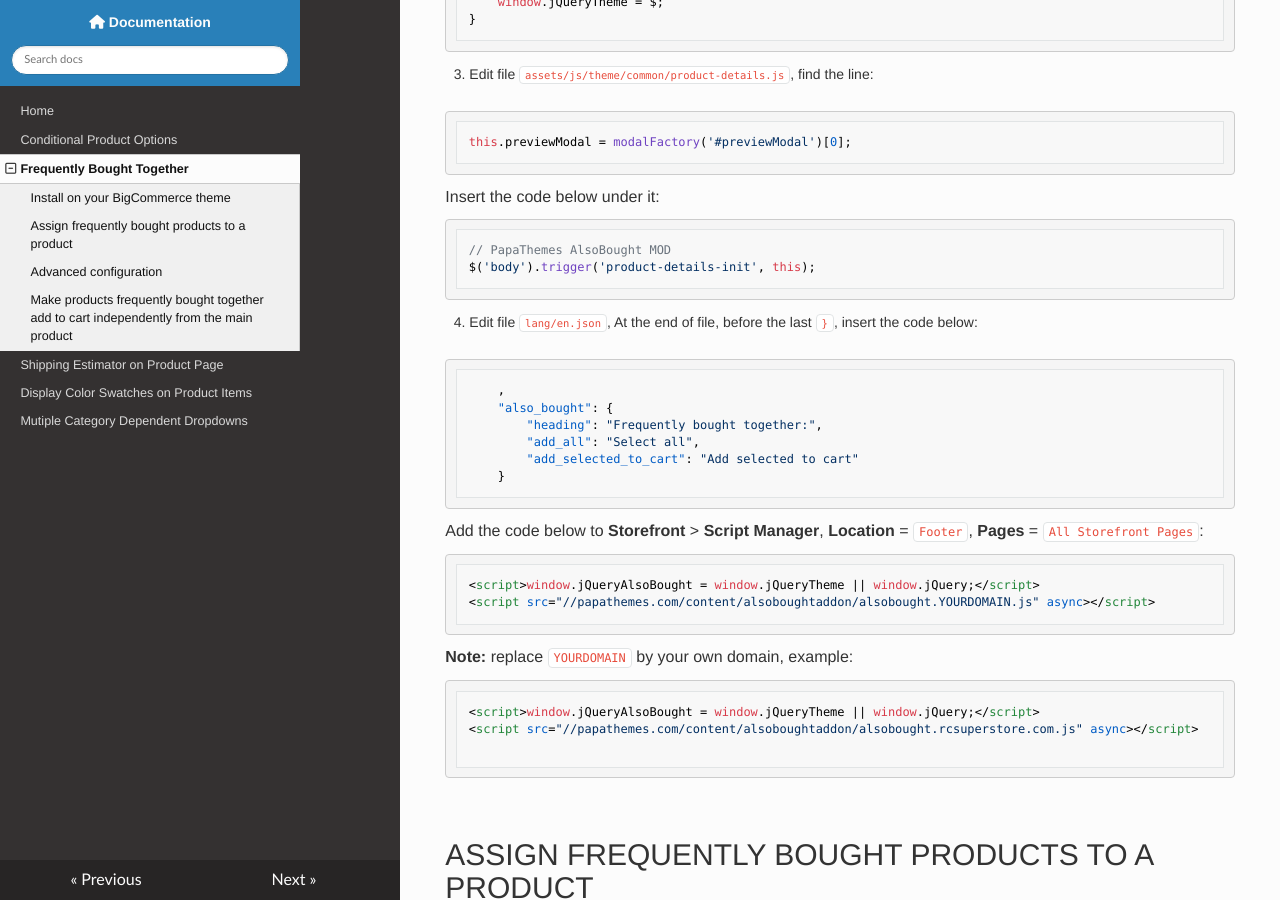
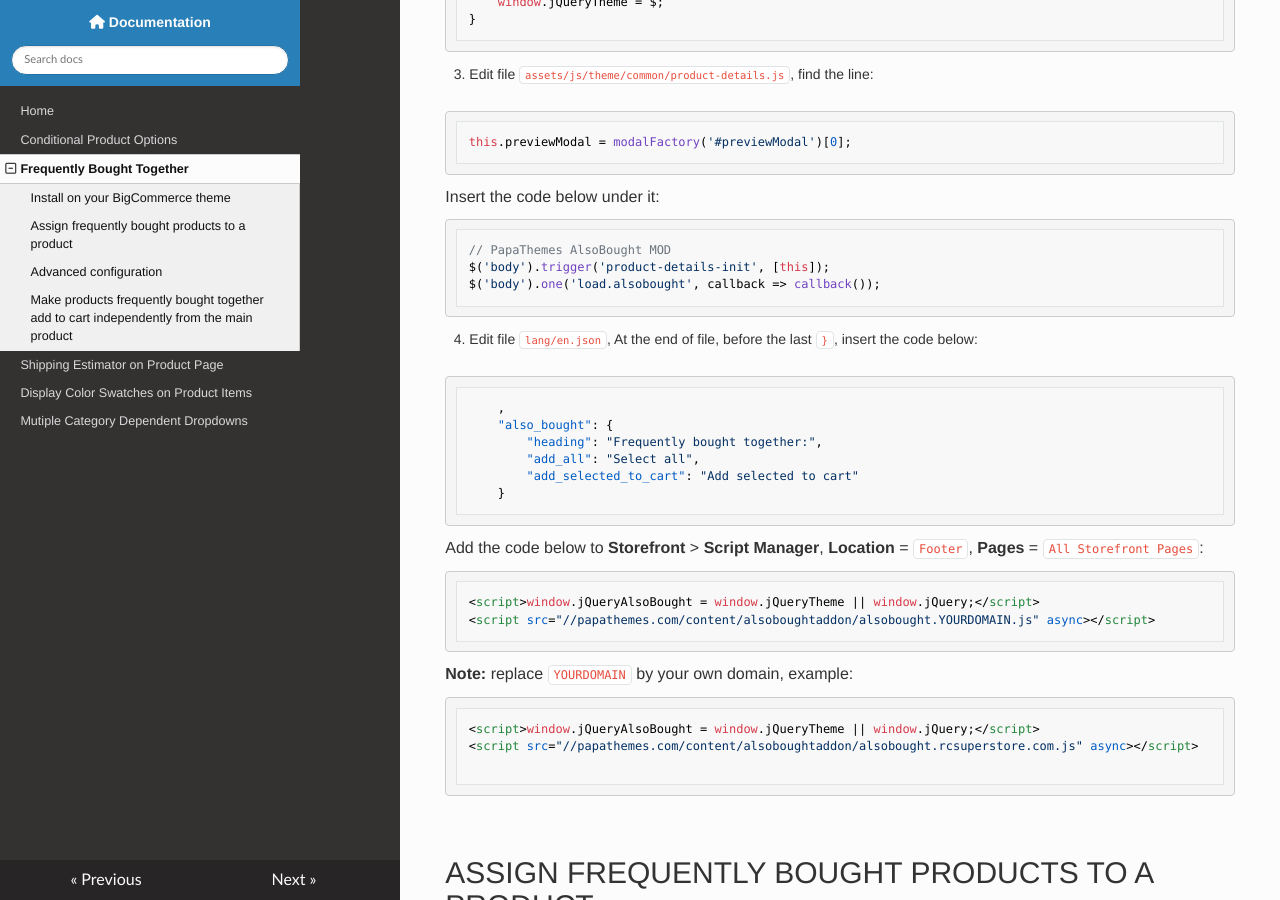
Before and after one commit to tvlgiao/bc-addons-docs, an MkDocs documentation site: the page built from docs/frequently-bought-together.md, in a window 1280 px wide and 900 px high, scrolled down 962 px. Built offline with MkDocs 1.6.1, drawn with Linux system fonts in a browser that asks for light colours; nearby versions of some CDN libraries.

Commit message:
Update FBT docs

````diff
--- a/docs/frequently-bought-together.md
+++ b/docs/frequently-bought-together.md
@@ -33,7 +33,8 @@ Insert the code below under it:
 
 ```js
 // PapaThemes AlsoBought MOD
-$('body').trigger('product-details-init', this);
+$('body').trigger('product-details-init', [this]);
+$('body').one('load.alsobought', callback => callback());
 ```
 
 
````
